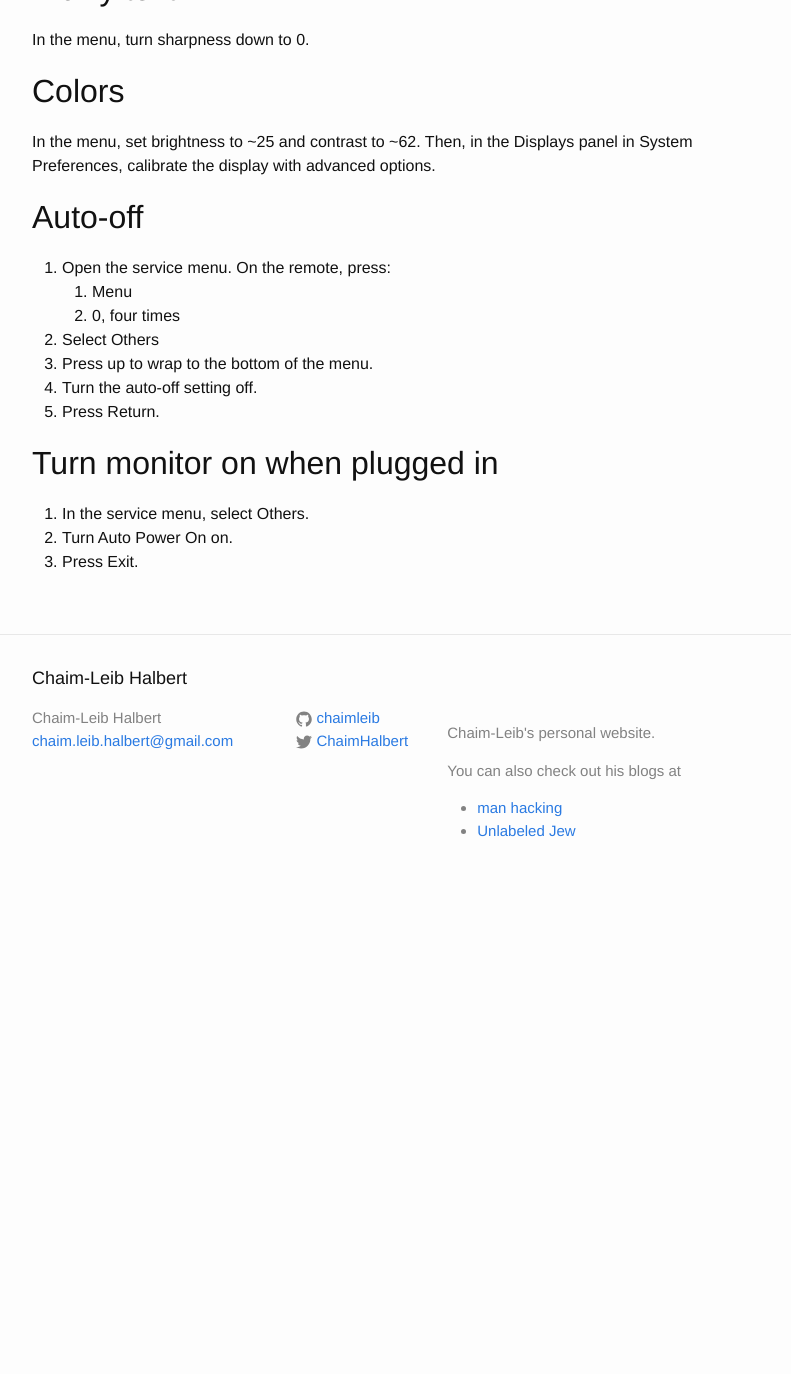
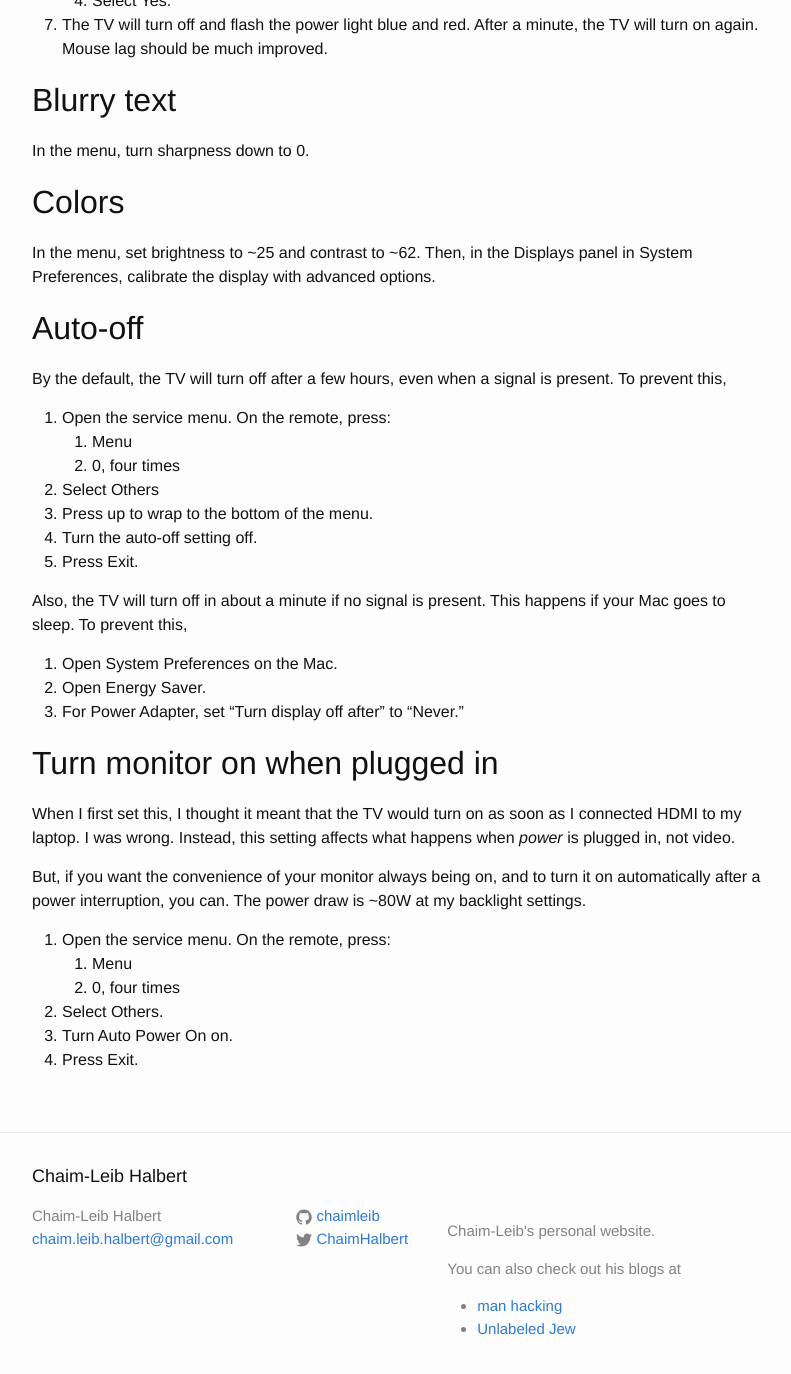
Before and after one commit to chaimleib/chaimleib.github.io, a Jekyll site: the page built from _posts/2014-11-04-seiki-4k-39-as-a-computer-monitor.markdown, in a window 1280 px wide and 1400 px high, scrolled down 934 px. Shown: the top 1374 px of the window, without its empty margins (238-1029 px from the left). Built offline with Jekyll 4.4.1, drawn with Linux system fonts in a browser that asks for light colours; before the commit the page ends 1836 px from its top, so only the background shows below that; some of the changed text lies outside the part shown.

Commit message:
post edit: monitor arrangement and Auto Power On additions

```diff
--- a/_posts/2014-11-04-seiki-4k-39-as-a-computer-monitor.markdown
+++ b/_posts/2014-11-04-seiki-4k-39-as-a-computer-monitor.markdown
@@ -10,6 +10,8 @@
 
 ##Monitor arrangement
 Use the Displays panel in System Preferences, and drag the displays so that they more or less match your physical configuration. I like matching corners together, so that my mouse doesn't get caught there when I move across the screens.
+
+If you have an asymmetric desk, I think it's better to put the Seiki TV on the left, because most such desks are right-handed and have drawers on the right. This means you have to sit on the left side of the desk where there is leg room, and so your main monitor should be on the left. If your desk is left-handed, reverse this.
 
 ##Mouse lag
 You will need to update the firmware in the TV.
@@ -33,18 +35,33 @@
 In the menu, set brightness to ~25 and contrast to ~62. Then, in the Displays panel in System Preferences, calibrate the display with advanced options.
 
 ##Auto-off
+By the default, the TV will turn off after a few hours, even when a signal is present. To prevent this,
+
 1. Open the service menu. On the remote, press:
     1. Menu
     2. 0, four times
 2. Select Others
 3. Press up to wrap to the bottom of the menu.
 4. Turn the auto-off setting off.
-5. Press Return.
+5. Press Exit.
+
+Also, the TV will turn off in about a minute if no signal is present. This happens if your Mac goes to sleep. To prevent this,
+
+1. Open System Preferences on the Mac.
+2. Open Energy Saver.
+3. For Power Adapter, set "Turn display off after" to "Never."
 
 ##Turn monitor on when plugged in
-1. In the service menu, select Others.
-2. Turn Auto Power On on.
-3. Press Exit.
+When I first set this, I thought it meant that the TV would turn on as soon as I connected HDMI to my laptop. I was wrong. Instead, this setting affects what happens when *power* is plugged in, not video.
+
+But, if you want the convenience of your monitor always being on, and to turn it on automatically after a power interruption, you can. The power draw is ~80W at my backlight settings.
+
+1. Open the service menu. On the remote, press:
+    1. Menu
+    2. 0, four times
+2. Select Others.
+3. Turn Auto Power On on.
+4. Press Exit.
 
 
 [Amazon buy]: http://www.amazon.com/Seiki-SE39UY04-39-Inch-Ultra-Discontinued/dp/B00DOPGO2G
```
